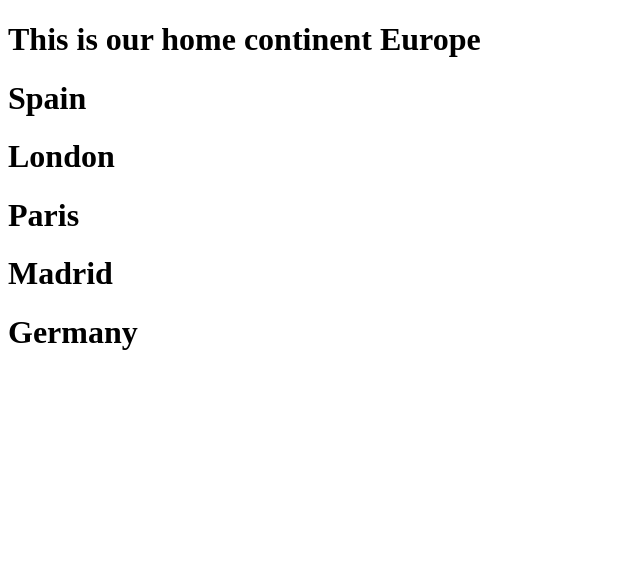
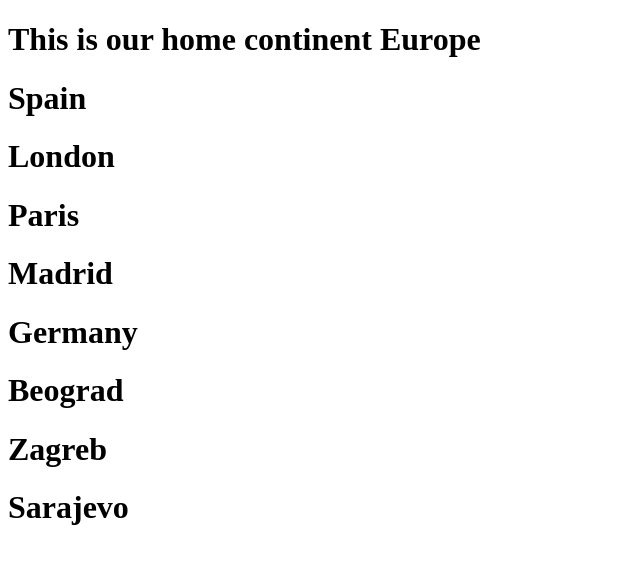
Before and after one commit to rostabi2021/test_17, an Angular app: page / in a window 1280 px wide. Shown: the top 564 px of the page, without its empty margins (0-640 px from the left). Built offline with nearby package versions, Linux system fonts and the light colour scheme.

Commit message:
Update home.component.html

```diff
--- a/src/app/home/home.component.html
+++ b/src/app/home/home.component.html
@@ -4,3 +4,6 @@
 <h1>Paris</h1>
 <h1>Madrid</h1>
 <h1>Germany</h1>
+<h1>Beograd</h1>
+<h1>Zagreb</h1>
+<h1>Sarajevo</h1>
```
